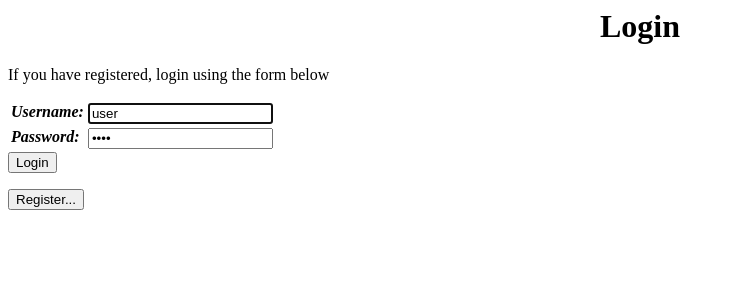
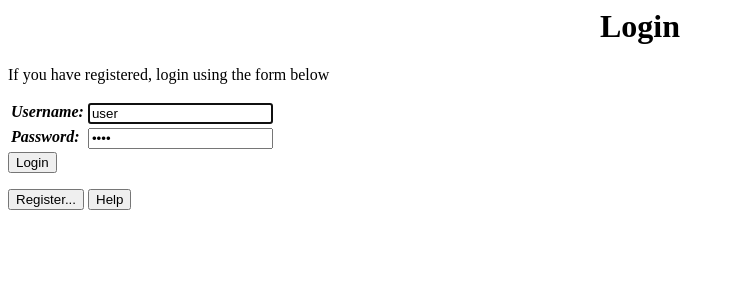
Before and after one commit to gmeyer1/CMPUT391, a PHP site: page /login.php in a window 1280 px wide. Shown: the top 300 px of the page, without its empty margins (0-735 px from the left). Run offline with PHP 8.4, Linux system fonts and the light colour scheme.

Commit message:
Added help buttons which link to our git wiki

```diff
--- a/home.php
+++ b/home.php
@@ -71,5 +71,7 @@ if($_SESSION['username'] == 'admin') {
 
 </form>
 
+<input type=button onClick="parent.location='https://github.com/gmeyer1/CMPUT391/wiki/User-Documentation'" value='Help'>
+
 </body>
 </html>
--- a/login.php
+++ b/login.php
@@ -99,3 +99,5 @@ if(!empty($_POST) && isset($_POST['logout'])) {
 </form>
 
 <input type=button onClick="parent.location='register.php'" value='Register...'>
+
+<input type=button onClick="parent.location='https://github.com/gmeyer1/CMPUT391/wiki/User-Documentation'" value='Help'>
```
